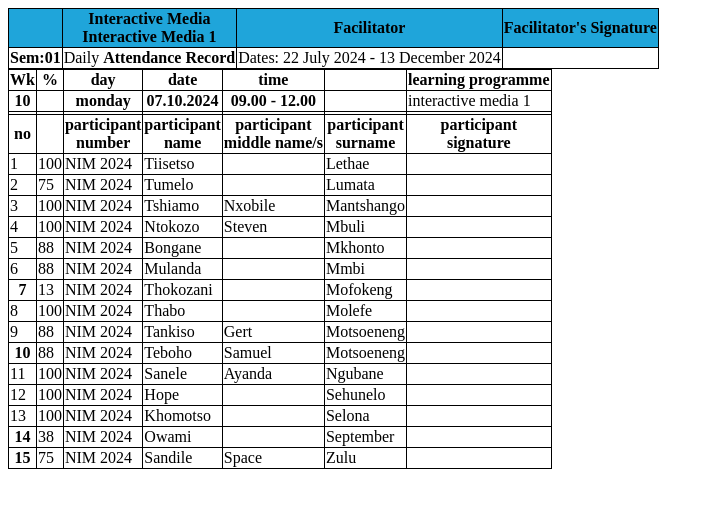
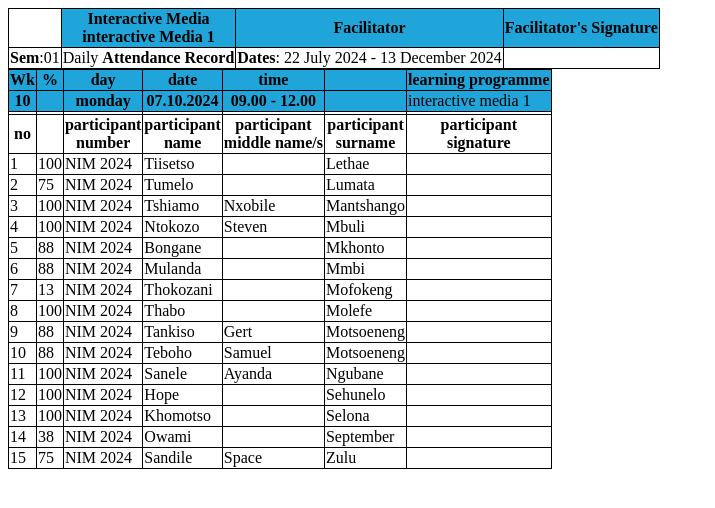
Before and after one commit to Reklam41/register, a plain HTML site: page index.html in a window 1280 px wide. Shown: the whole page, without its empty margins (0-715 px from the left). Drawn offline with Linux system fonts and the light colour scheme.

Commit message:
coloring our blocks

```diff
--- a/index.html
+++ b/index.html
@@ -9,23 +9,23 @@
   <body>
     <main>
       <table>
-        <tr class="header">
+        <tr>
           <th></th>
-          <th>
+          <th class="header">
             Interactive Media <br />
-            Interactive Media 1
+            interactive Media 1
           </th>
-          <th>Facilitator</th>
-          <th>Facilitator's Signature</th>
+          <th class="header">Facilitator</th>
+          <th class="header">Facilitator's Signature</th>
         </tr>
         <tr>
-          <th>Sem:01</th>
+          <td><strong>Sem</strong>:01</td>
           <td>Daily <strong>Attendance Record</strong></td>
-          <td>Dates: 22 July 2024 - 13 December 2024</td>
+          <td><strong>Dates</strong>: 22 July 2024 - 13 December 2024</td>
         </tr>
       </table>
       <table>
-        <tr>
+        <tr class="header">
           <th>Wk</th>
           <th>%</th>
           <th>day</th>
@@ -34,7 +34,7 @@
           <th></th>
           <th>learning programme</th>
         </tr>
-        <tr>
+        <tr class="header">
           <th>10</th>
           <th></th>
           <th>monday</th>
@@ -116,7 +116,7 @@
           <td></td>
         </tr>
         <tr>
-          <th>7</th>
+          <td>7</td>
           <td>13</td>
           <td>NIM 2024</td>
           <td>Thokozani</td>
@@ -143,7 +143,7 @@
           <td></td>
         </tr>
         <tr>
-          <th>10</th>
+          <td>10</td>
           <td>88</td>
           <td>NIM 2024</td>
           <td>Teboho</td>
@@ -180,7 +180,7 @@
           <td></td>
         </tr>
         <tr>
-          <th>14</th>
+          <td>14</td>
           <td>38</td>
           <td>NIM 2024</td>
           <td>Owami</td>
@@ -189,7 +189,7 @@
           <td></td>
         </tr>
         <tr>
-          <th>15</th>
+          <td>15</td>
           <td>75</td>
           <td>NIM 2024</td>
           <td>Sandile</td>
```
